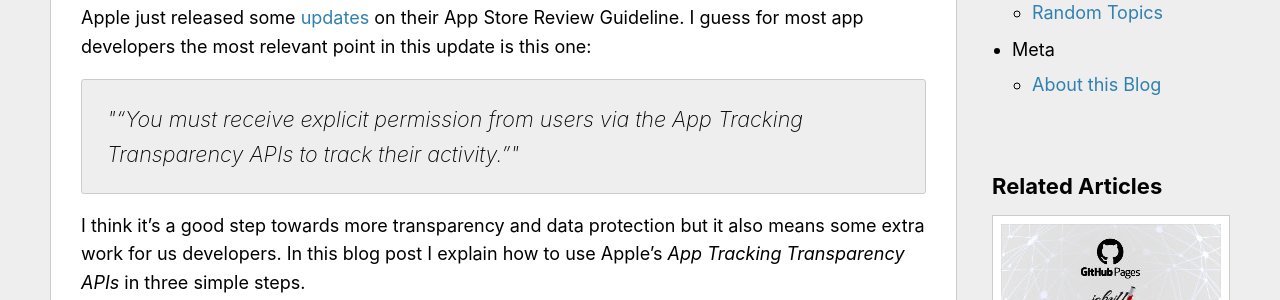
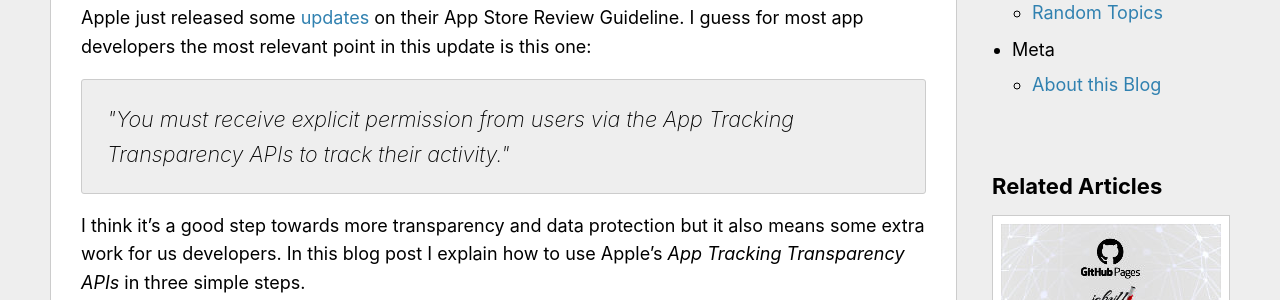
Before and after one commit to team-coder/team-coder.com, a Jekyll site: the page built from _posts/2021-02-02-app-transparency-apis.md, in a window 1280 px wide and 900 px high. Shown: the part 371-671 px from the top of the window. Built offline with Jekyll 4.4.1, drawn with Linux system fonts in a browser that asks for light colours.

Commit message:
Fix double quotes
Quotes are automatically added by Jekyll

```diff
--- a/_posts/2021-02-02-app-transparency-apis.md
+++ b/_posts/2021-02-02-app-transparency-apis.md
@@ -10,7 +10,7 @@
 
 Apple just released some [updates](https://developer.apple.com/news/?id=3ozbk628) on their App Store Review Guideline. I guess for most app developers the most relevant point in this update is this one:
 
-> "You must receive explicit permission from users via the App Tracking Transparency APIs to track their activity."
+> You must receive explicit permission from users via the App Tracking Transparency APIs to track their activity.
 
 I think it's a good step towards more transparency and data protection but it also means some extra work for us developers. In this blog post I explain how to use Apple's *App Tracking Transparency APIs* in three simple steps.
 
```
